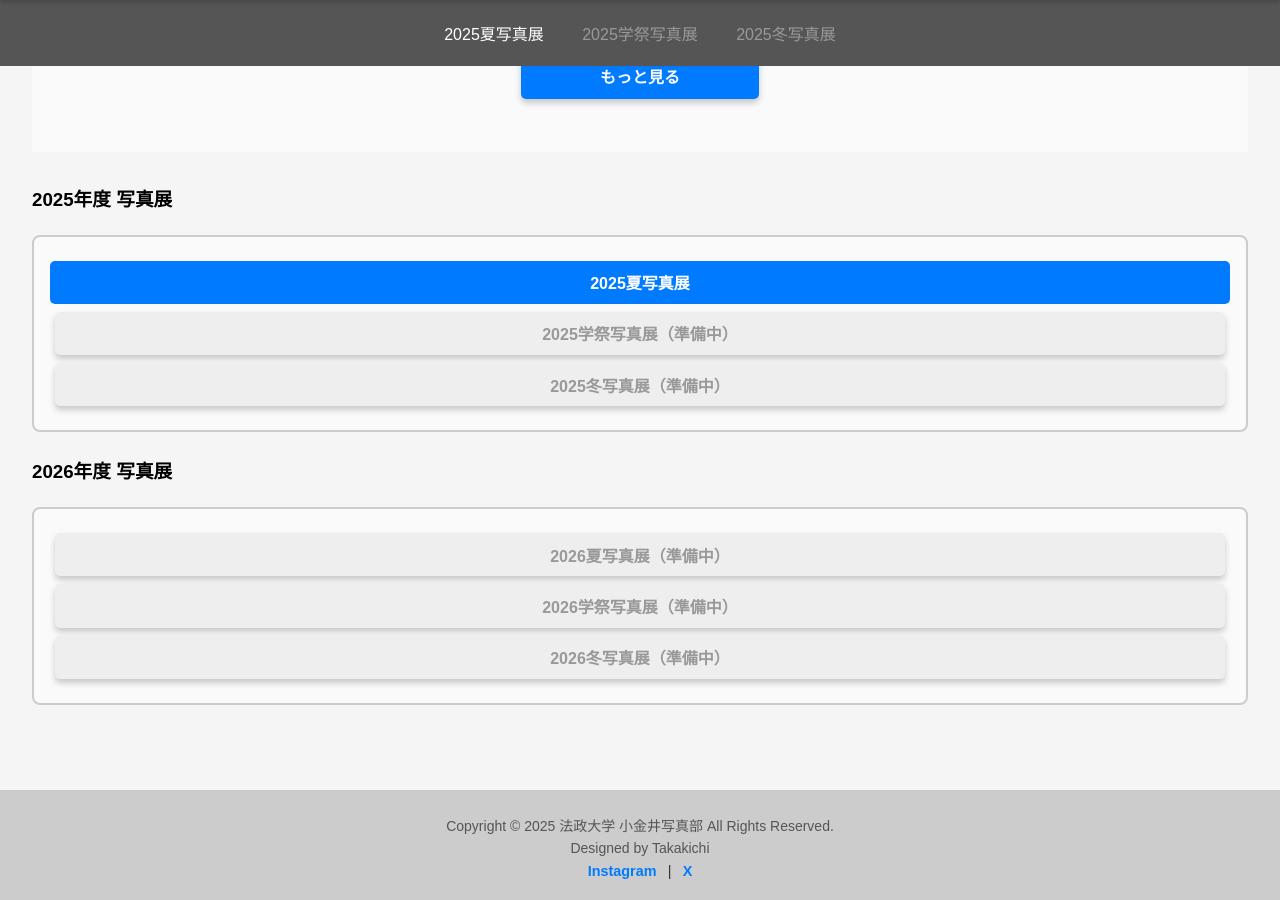
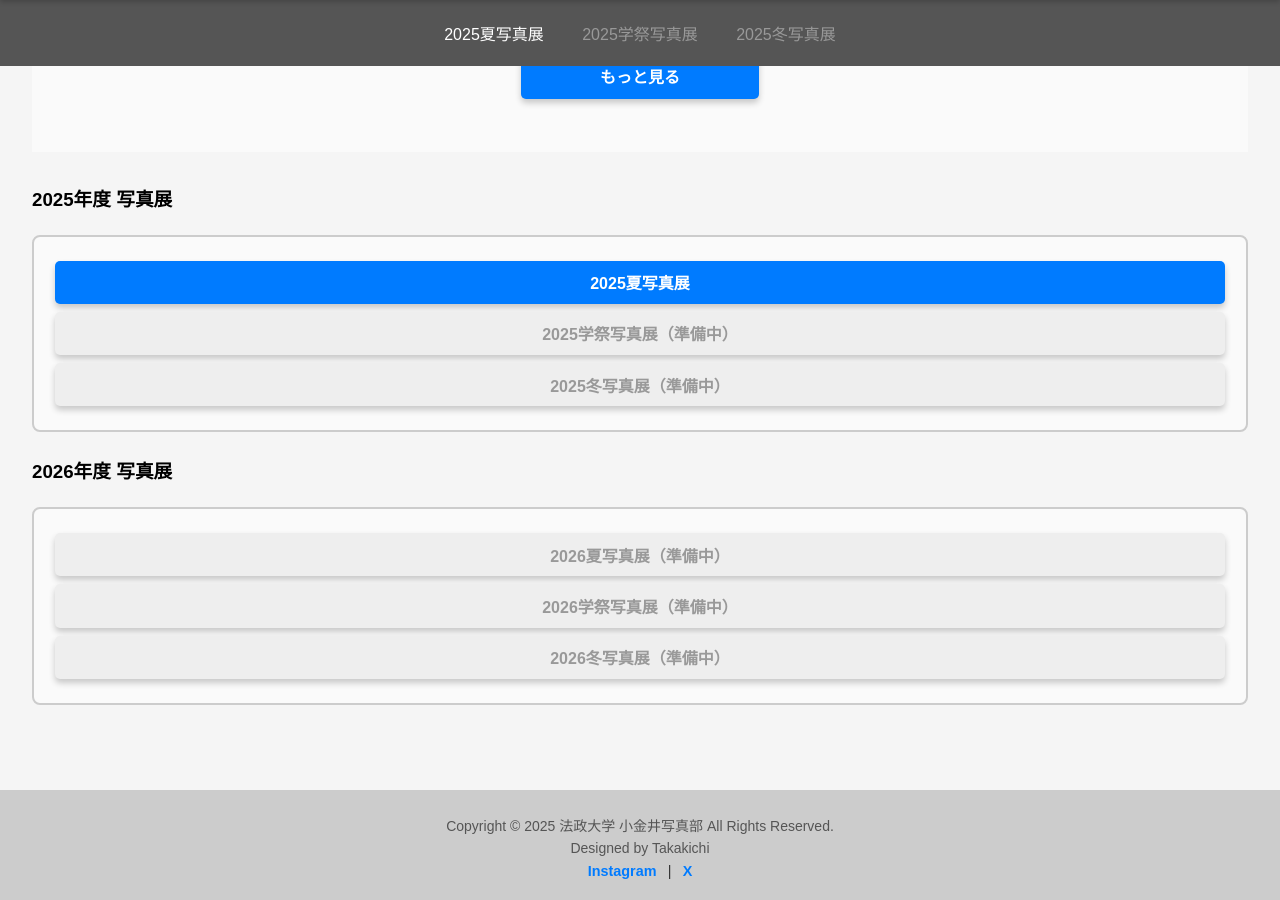
Before and after one commit to fujiyoshi-takayuki/photo-exhibition-site, a Jekyll site: the page built from index.html, in a window 1280 px wide and 900 px high, scrolled down 578 px. Built offline with Jekyll 4.4.1, drawn with Linux system fonts in a browser that asks for light colours.

Commit message:
change js and index

```diff
--- a/index.html
+++ b/index.html
@@ -38,39 +38,25 @@ title: "法政大学 小金井写真部 写真展サイト &#8211; Hosei Univers
 <h3>2025年度 写真展</h3>
 <div class="year-block">
   <div class="event-link">
-    <a href="{{ "/2025/summer/" | relative_url }}">2025夏写真展</a>
+    <a href="#" class="button disabled" data-year="2025" data-season="summer">2025夏写真展</a>
   </div>
   <div class="event-link">
-    <!-- <a href="{{ "/2025/gakusai/" | relative_url }}">2025学祭写真展（準備中）</a> -->
-    <a href="#" class="button disabled">2025学祭写真展（準備中）</a>
+    <a href="#" class="button disabled" data-year="2025" data-season="gakusai">2025学祭写真展（準備中）</a>
   </div>
   <div class="event-link">
-    <a href="#" class="button disabled">2025冬写真展（準備中）</a>
+    <a href="#" class="button disabled" data-year="2025" data-season="winter">2025冬写真展（準備中）</a>
   </div>
 </div>
 
-<!-- 将来の例 -->
 <h3>2026年度 写真展</h3>
 <div class="year-block">
   <div class="event-link">
-    <!--公開用-->
-    <!-- <a href="{{ "/2026/summer/" | relative_url }}">2026夏写真展</a> -->
-
-    <!--準備中用-->
-    <a href="#" class="button disabled">2026夏写真展（準備中）</a>
+    <a href="#" class="button disabled" data-year="2026" data-season="summer">2026夏写真展（準備中）</a>
   </div>
   <div class="event-link">
-    <!--公開用-->
-    <!-- <a href="{{ "/2026/gakusai/" | relative_url }}">2026学祭写真展</a> -->
-
-    <!--準備中用-->
-    <a href="#" class="button disabled">2026学祭写真展（準備中）</a>
+    <a href="#" class="button disabled" data-year="2026" data-season="gakusai">2026学祭写真展（準備中）</a>
   </div>
   <div class="event-link">
-    <!--公開用-->
-    <!-- <a href="{{ "/2026/winter/" | relative_url }}">2026冬写真展</a> -->
-
-    <!--準備中用-->
-    <a href="#" class="button disabled">2026冬写真展（準備中）</a>
+    <a href="#" class="button disabled" data-year="2026" data-season="winter">2026冬写真展（準備中）</a>
   </div>
 </div>
```
